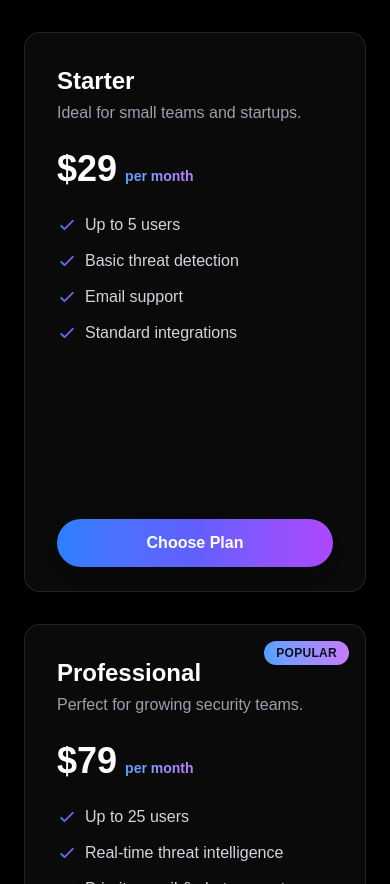
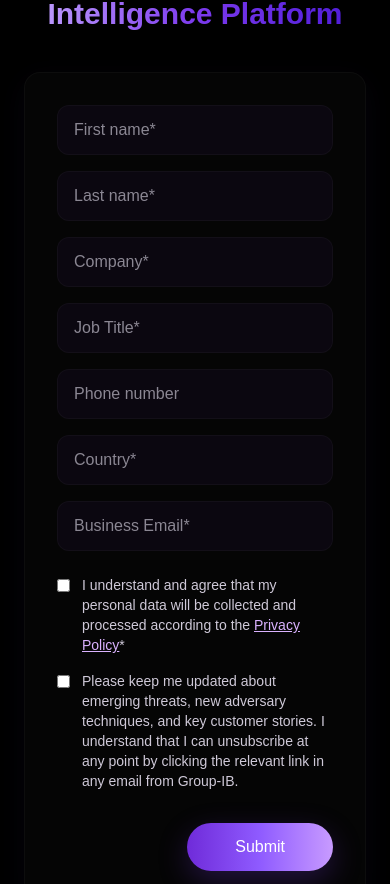
Before and after one commit to KiteMinimal/ThreatAtlasMarketingPage, a Next.js app: page / in a window 390 px wide. Shown: the part 8640-9524 px from the top of the page. Built offline with nearby package versions, Linux system fonts and the light colour scheme.

Commit message:
feat: add DemoForm component for demo requests and integrate into main page

```diff
--- a/src/app/page.tsx
+++ b/src/app/page.tsx
@@ -26,6 +26,7 @@ import {
   Server,
   Globe,
 } from "lucide-react";
+import DemoForm from "@/features/landing/sections/DemoForm";
 
 // Animation variants
 const cardStagger = {
@@ -146,14 +147,12 @@ export default function Page() {
       </motion.section>
 
       {/* 1) Social Proof */}
-      <SocialProofSection />
 
       {/* 2) Core Features */}
       <CyberServicesSection />
 
       {/* 3) Deep Dives */}
-      <DevelopResourcesSection />
-      <FinalQATestingSection />
+      {/* <DevelopResourcesSection /> */}
 
       {/* 4) Why ThreatIntel Pro Section */}
       <motion.section
@@ -209,7 +208,7 @@ export default function Page() {
       <TestimonialsSection />
 
       {/* 7) Team */}
-      <TeamSection />
+      {/* <TeamSection /> */}
 
       {/* Feature Highlights Section */}
       <motion.section
@@ -255,7 +254,7 @@ export default function Page() {
       </motion.section>
 
       {/* 8) <CTASection /> */}
-      <motion.section
+      {/* <motion.section
         id="cta"
         className="py-24 px-4 text-center bg-black"
         variants={fadeIn}
@@ -282,7 +281,13 @@ export default function Page() {
         >
           Contact Sales
         </motion.a>
-      </motion.section>
+      </motion.section> */}
+
+        <DemoForm />
+
+      <SocialProofSection />
+
+      <FinalQATestingSection />
 
       <Footer />
     </div>
--- /dev/null
+++ b/src/features/landing/sections/DemoForm.tsx
@@ -0,0 +1,233 @@
+// components/DemoForm.tsx
+import React, { useState } from "react";
+
+type FormState = {
+  firstName: string;
+  lastName: string;
+  company: string;
+  jobTitle: string;
+  phone: string;
+  country: string;
+  email: string;
+  agreePrivacy: boolean;
+  subscribe: boolean;
+};
+
+export default function DemoForm(): JSX.Element {
+  const [form, setForm] = useState<FormState>({
+    firstName: "",
+    lastName: "",
+    company: "",
+    jobTitle: "",
+    phone: "",
+    country: "",
+    email: "",
+    agreePrivacy: false,
+    subscribe: false,
+  });
+  const [submitting, setSubmitting] = useState(false);
+
+  const handleChange = (
+    e: React.ChangeEvent<HTMLInputElement | HTMLSelectElement>
+  ) => {
+    const { name, value, type, checked } = e.target as HTMLInputElement;
+    setForm((prev) => ({
+      ...prev,
+      [name]: type === "checkbox" ? checked : value,
+    }));
+  };
+
+  const handleSubmit = async (e: React.FormEvent) => {
+    e.preventDefault();
+    if (!form.agreePrivacy) {
+      alert("Please agree to the Privacy Policy to continue.");
+      return;
+    }
+    setSubmitting(true);
+    try {
+      // Put your submit logic here (fetch to API, etc.)
+      await new Promise((r) => setTimeout(r, 800));
+      alert("Form submitted (dummy).");
+    } catch (err) {
+      console.error(err);
+      alert("Submission failed.");
+    } finally {
+      setSubmitting(false);
+    }
+  };
+
+  return (
+    <section className="w-full min-h-[70vh] flex items-start justify-center py-16 px-6 sm:px-8">
+      <div className="w-full max-w-4xl">
+        {/* Heading */}
+        <header className="text-center mb-10">
+          <h1 className="text-3xl sm:text-4xl md:text-5xl font-semibold text-white">
+            Request your demo of
+          </h1>
+
+          {/* Purple gradient subtitle */}
+          <h2
+            className="mt-4 text-3xl sm:text-4xl md:text-5xl font-bold bg-clip-text text-transparent"
+            style={{
+              backgroundImage:
+                "linear-gradient(90deg,#c5a6ff 0%, #7c3aed 50%, #4b1ad6 100%)",
+            }}
+          >
+            Threat-Atlas Intelligence Platform
+          </h2>
+        </header>
+
+        {/* Form card */}
+        <form
+          onSubmit={handleSubmit}
+          className="bg-[rgba(255,255,255,0.02)] border border-[rgba(255,255,255,0.03)] rounded-2xl p-8 md:p-10 shadow-[0_8px_30px_rgba(10,7,20,0.6)]"
+        >
+          {/* Inputs grid */}
+          <div className="grid grid-cols-1 md:grid-cols-2 gap-4 md:gap-6">
+            <input
+              name="firstName"
+              value={form.firstName}
+              onChange={handleChange}
+              placeholder="First name*"
+              aria-label="First name"
+              required
+              className="w-full bg-[#0b0710] placeholder:text-[#8b8793] text-white rounded-xl px-4 py-3 border border-[rgba(255,255,255,0.03)] focus:outline-none focus:ring-2 focus:ring-purple-600"
+            />
+
+            <input
+              name="lastName"
+              value={form.lastName}
+              onChange={handleChange}
+              placeholder="Last name*"
+              aria-label="Last name"
+              required
+              className="w-full bg-[#0b0710] placeholder:text-[#8b8793] text-white rounded-xl px-4 py-3 border border-[rgba(255,255,255,0.03)] focus:outline-none focus:ring-2 focus:ring-purple-600"
+            />
+
+            <input
+              name="company"
+              value={form.company}
+              onChange={handleChange}
+              placeholder="Company*"
+              aria-label="Company"
+              required
+              className="w-full bg-[#0b0710] placeholder:text-[#8b8793] text-white rounded-xl px-4 py-3 border border-[rgba(255,255,255,0.03)] focus:outline-none focus:ring-2 focus:ring-purple-600"
+            />
+
+            <input
+              name="jobTitle"
+              value={form.jobTitle}
+              onChange={handleChange}
+              placeholder="Job Title*"
+              aria-label="Job Title"
+              required
+              className="w-full bg-[#0b0710] placeholder:text-[#8b8793] text-white rounded-xl px-4 py-3 border border-[rgba(255,255,255,0.03)] focus:outline-none focus:ring-2 focus:ring-purple-600"
+            />
+
+            <input
+              name="phone"
+              value={form.phone}
+              onChange={handleChange}
+              placeholder="Phone number"
+              aria-label="Phone number"
+              className="w-full bg-[#0b0710] placeholder:text-[#8b8793] text-white rounded-xl px-4 py-3 border border-[rgba(255,255,255,0.03)] focus:outline-none focus:ring-2 focus:ring-purple-600"
+            />
+
+            <input
+              name="country"
+              value={form.country}
+              onChange={handleChange}
+              placeholder="Country*"
+              aria-label="Country"
+              required
+              className="w-full bg-[#0b0710] placeholder:text-[#8b8793] text-white rounded-xl px-4 py-3 border border-[rgba(255,255,255,0.03)] focus:outline-none focus:ring-2 focus:ring-purple-600"
+            />
+
+            {/* Business email full width on next row */}
+            <div className="md:col-span-2">
+              <input
+                name="email"
+                value={form.email}
+                onChange={handleChange}
+                placeholder="Business Email*"
+                aria-label="Business Email"
+                type="email"
+                required
+                className="w-full bg-[#0b0710] placeholder:text-[#8b8793] text-white rounded-xl px-4 py-3 border border-[rgba(255,255,255,0.03)] focus:outline-none focus:ring-2 focus:ring-purple-600"
+              />
+            </div>
+          </div>
+
+          {/* instructions / checkboxes */}
+          <div className="mt-6 space-y-4 text-sm text-[#cfc9d8]">
+            <label className="flex items-start gap-3">
+              <input
+                type="checkbox"
+                name="agreePrivacy"
+                checked={form.agreePrivacy}
+                onChange={handleChange}
+                className="mt-1 rounded-sm accent-purple-500"
+                aria-required="true"
+              />
+              <span>
+                I understand and agree that my personal data will be collected and
+                processed according to the{" "}
+                <a
+                  href="/privacy"
+                  className="text-purple-300 underline"
+                  target="_blank"
+                  rel="noreferrer"
+                >
+                  Privacy Policy
+                </a>
+                *
+              </span>
+            </label>
+
+            <label className="flex items-start gap-3">
+              <input
+                type="checkbox"
+                name="subscribe"
+                checked={form.subscribe}
+                onChange={handleChange}
+                className="mt-1 rounded-sm accent-purple-500"
+              />
+              <span>
+                Please keep me updated about emerging threats, new adversary
+                techniques, and key customer stories. I understand that I can
+                unsubscribe at any point by clicking the relevant link in any
+                email from Group-IB.
+              </span>
+            </label>
+          </div>
+
+          {/* Submit area */}
+          <div className="mt-8 flex items-center justify-between gap-4">
+            {/* left: empty placeholder for alignment like screenshot */}
+            <div className="text-sm text-[#8b8793]"></div>
+
+            {/* right: submit button */}
+            <div className="flex-shrink-0">
+              <button
+                type="submit"
+                disabled={submitting}
+                className="inline-flex items-center justify-center px-12 py-3 rounded-full text-white font-medium shadow-[0_10px_30px_rgba(124,58,237,0.25)] transition-transform active:scale-[0.99] disabled:opacity-60"
+                style={{
+                  backgroundImage:
+                    "linear-gradient(90deg,#6f2bd9 0%, #8f5bff 50%, #c89bff 100%)",
+                }}
+              >
+                {submitting ? "Submitting..." : "Submit"}
+              </button>
+            </div>
+          </div>
+        </form>
+
+        {/* small footer spacing */}
+        <div className="mt-6 text-center text-xs text-[#6f6a76]">
+          {/* replicate any small caption if needed */}
+        </div>
+      </div>
+    </section>
+  );
+}
```
